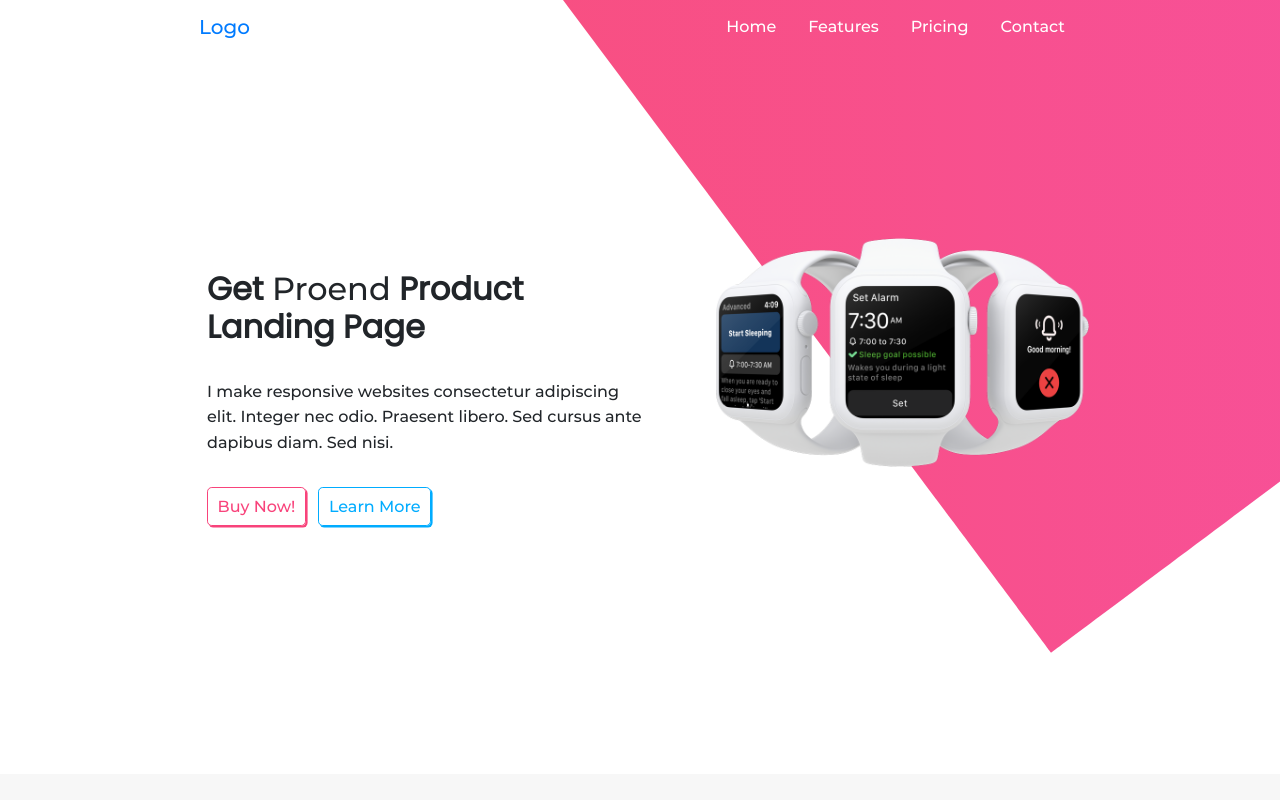
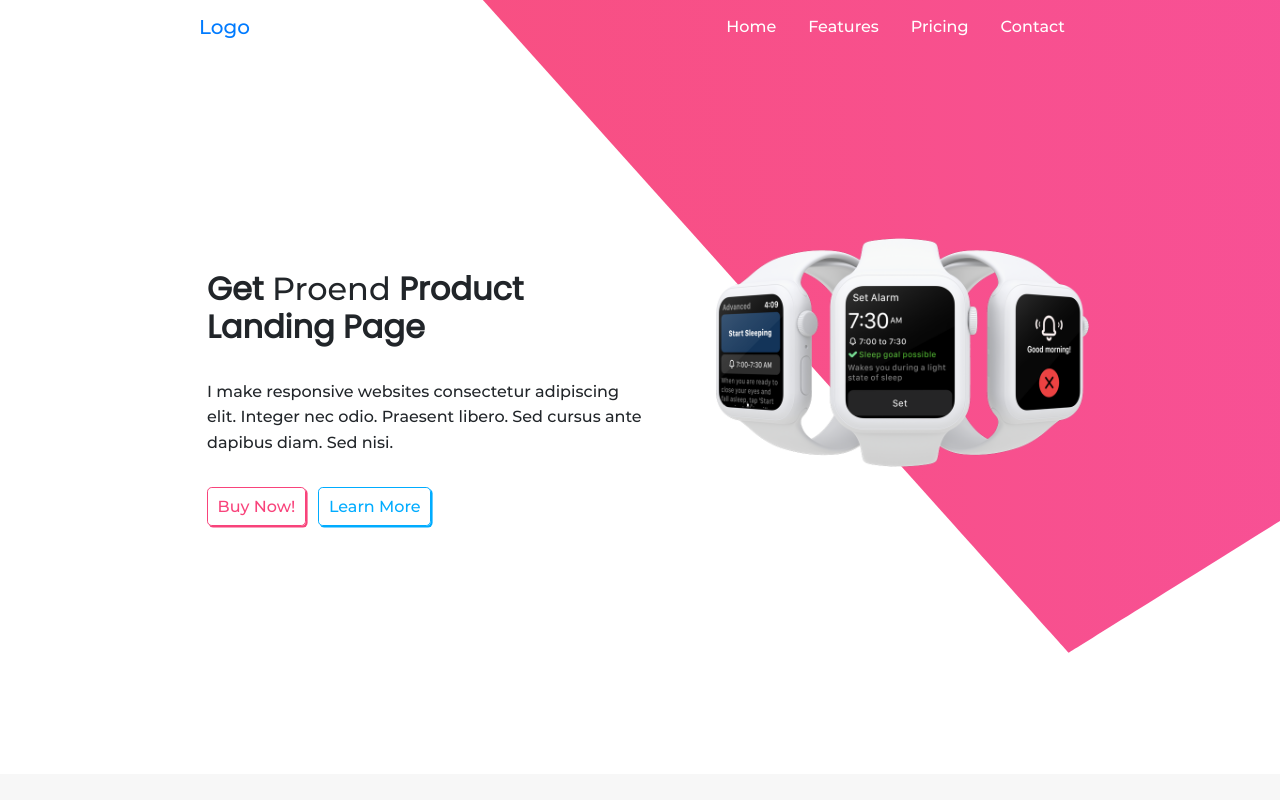
Before and after one commit to Ashish558/digital-watch-landing-page, a plain HTML site: page index.html in a window 1280 px wide. Shown: the top 800 px of the page. Drawn offline with nearby package versions, Linux system fonts and the light colour scheme.

Commit message:
Update style.css

```diff
--- a/style.css
+++ b/style.css
@@ -471,7 +471,7 @@ align-items:center;
 bottom:60%;
 left:50%;
 display:block;
-transform:scaleX(2) scaleY(2);
+transform:scaleX(2.4) scaleY(2);
 }
 
 .main .title,
```
